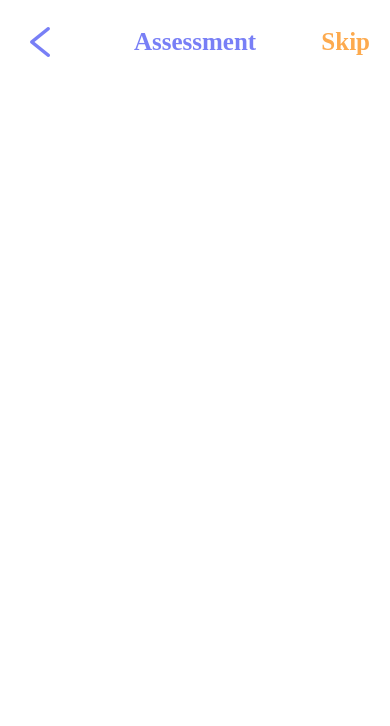
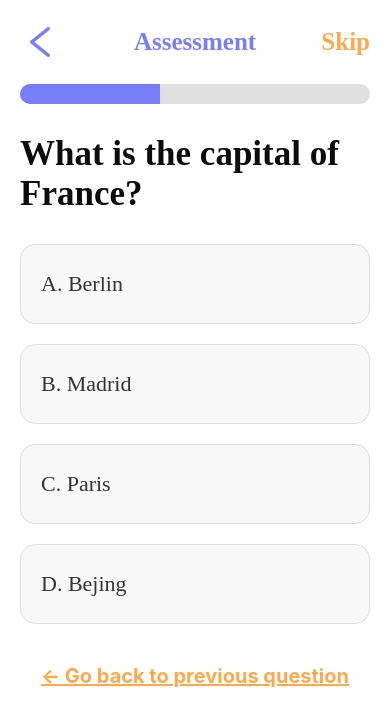
Before and after one commit to kle6951/Healthtech-Safestride, a React Native app in the folder safestride/: screen / in a window 390 px wide. Shown: the top 726 px of the page. Built offline with nearby package versions, Linux system fonts and the light colour scheme.

Commit message:
Part 1 #1- UI Layout

```diff
--- a/safestride/app/screens/Quizpage.js
+++ b/safestride/app/screens/Quizpage.js
@@ -1,5 +1,11 @@
 import React from "react";
-import { StyleSheet, View, TouchableOpacity } from "react-native";
+import {
+  StyleSheet,
+  View,
+  TouchableOpacity,
+  Text,
+  Pressable,
+} from "react-native";
 import Screen from "../components/Screen";
 import AppText from "../components/AppText";
 import AntDesign from "@expo/vector-icons/AntDesign";
@@ -8,6 +14,7 @@ import colors from "../config/colors";
 function Quizpage() {
   return (
     <Screen style={styles.container}>
+      {/* Top Row */}
       <View style={styles.topRow}>
         <TouchableOpacity
           onPress={() => console.log("back")}
@@ -25,6 +32,36 @@ function Quizpage() {
           <AppText style={styles.text}>Skip</AppText>
         </TouchableOpacity>
       </View>
+
+      {/* Progress Bar */}
+      <View style={styles.progressContainer}>
+        <View style={styles.progressBar} />
+      </View>
+
+      {/* Question */}
+      <AppText style={styles.question}>What is the capital of France?</AppText>
+
+      {/* Choices */}
+      <Pressable style={styles.choiceBox}>
+        <AppText style={styles.choiceText}>A. Berlin</AppText>
+      </Pressable>
+
+      <Pressable style={styles.choiceBox}>
+        <AppText style={styles.choiceText}>B. Madrid</AppText>
+      </Pressable>
+
+      <Pressable style={styles.choiceBox}>
+        <AppText style={styles.choiceText}>C. Paris</AppText>
+      </Pressable>
+
+      <Pressable style={styles.choiceBox}>
+        <AppText style={styles.choiceText}>D. Bejing</AppText>
+      </Pressable>
+      <TouchableOpacity
+        onPress={() => console.log("Go back to previous question")}
+      >
+        <Text style={styles.goBackText}>← Go back to previous question</Text>
+      </TouchableOpacity>
     </Screen>
   );
 }
@@ -35,11 +72,20 @@ const styles = StyleSheet.create({
     paddingTop: 10,
     paddingHorizontal: 20,
   },
+  goBackText: {
+    fontSize: 20,
+    fontWeight: "bold",
+    color: colors.secondary,
+    textAlign: "center",
+    marginTop: 20,
+    textDecorationLine: "underline",
+  },
   topRow: {
     flexDirection: "row",
     alignItems: "center",
     justifyContent: "space-between",
     position: "relative",
+    marginBottom: 20,
   },
   centeredTitle: {
     position: "absolute",
@@ -59,6 +105,39 @@ const styles = StyleSheet.create({
     color: colors.primary,
     textAlign: "center",
   },
+  progressContainer: {
+    height: 20,
+    width: "100%",
+    backgroundColor: "#e0e0e0",
+    borderRadius: 10,
+    overflow: "hidden",
+    marginBottom: 30,
+  },
+  progressBar: {
+    width: "40%", // Update this dynamically as needed
+    height: "100%",
+    backgroundColor: colors.primary,
+  },
+  question: {
+    fontSize: 35,
+    fontWeight: "600",
+    marginBottom: 30,
+  },
+  choiceBox: {
+    backgroundColor: "#f8f8f8",
+    paddingVertical: 25,
+    paddingHorizontal: 20,
+    borderRadius: 15,
+    marginBottom: 20,
+    borderWidth: 1,
+    borderColor: "#ddd",
+    justifyContent: "center",
+    minHeight: 80,
+  },
+  choiceText: {
+    fontSize: 22,
+    color: "#333",
+  },
 });
 
 export default Quizpage;
```
